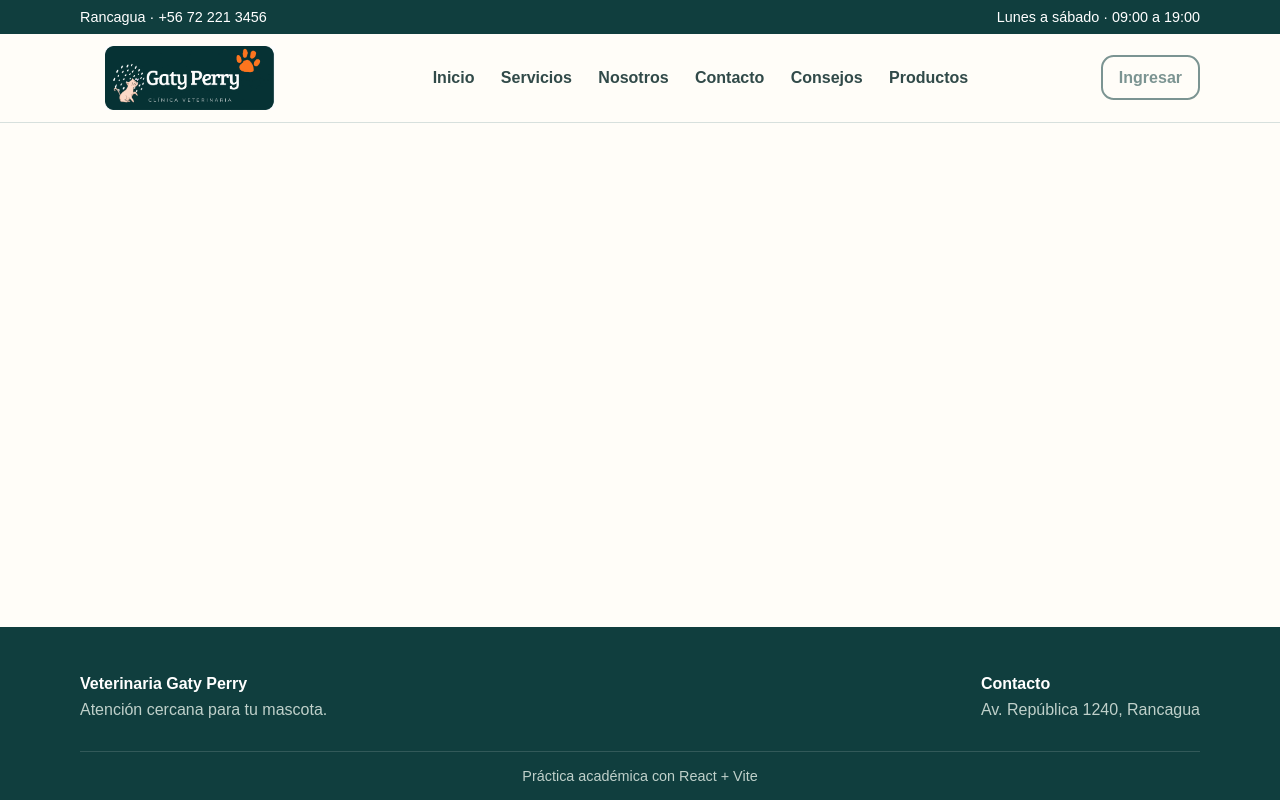
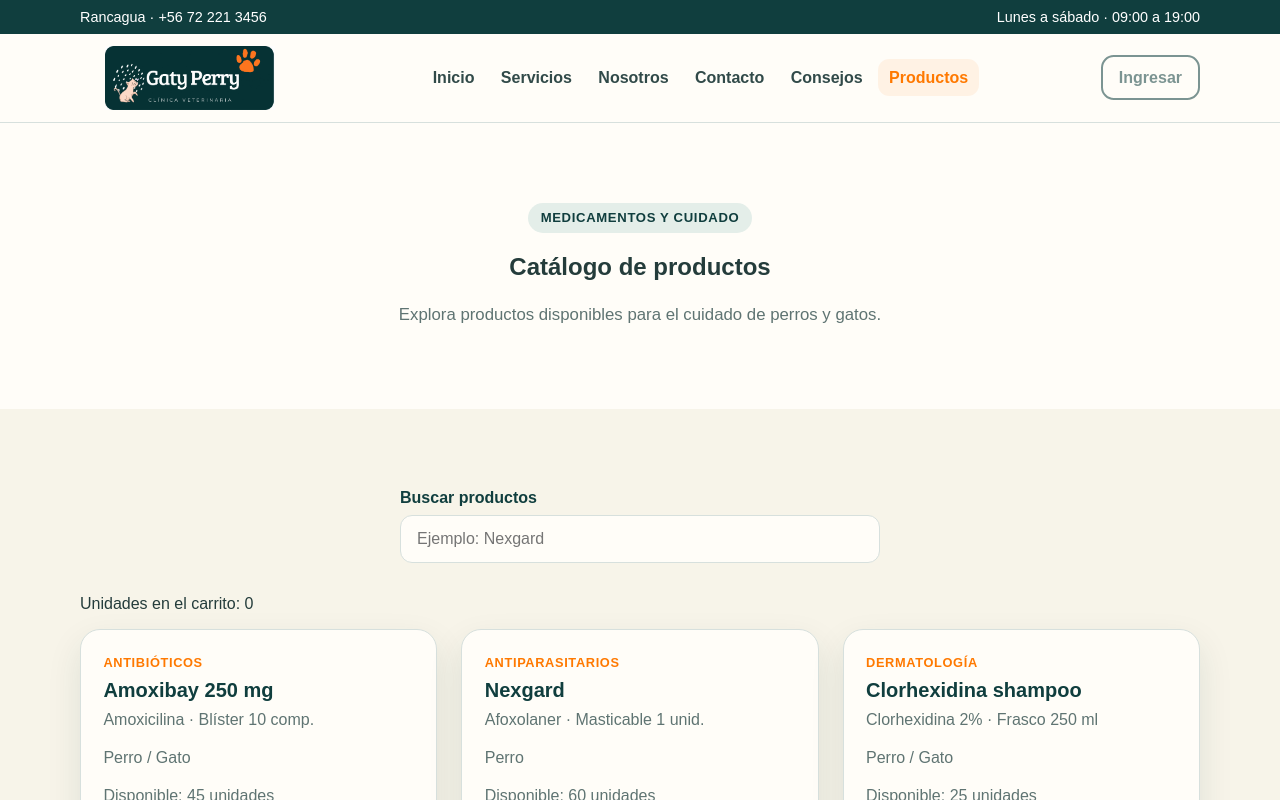
Before and after one commit to PatricioEspinozaG/VeterinariaGatyPerry, a React (Vite) app in the folder frontend-react/: page /productos in a window 1280 px wide. Shown: the top 800 px of the page. Built offline with nearby package versions, Linux system fonts and the light colour scheme.

Commit message:
feat: agregar catálogo y carrito inicial

```diff
--- a/frontend-react/src/App.jsx
+++ b/frontend-react/src/App.jsx
@@ -6,6 +6,8 @@ import Services from './pages/Services.jsx'
 import Nosotros from './pages/Nosotros.jsx'
 import Contacto from './pages/Contacto.jsx'
 import Consejos from './pages/Consejos.jsx'
+import NoEncontrado from './pages/NoEncontrado.jsx'
+import Productos from './pages/Productos.jsx'
 import './styles/app.css'
 
 function App() {
@@ -20,6 +22,8 @@ function App() {
           <Route path="/nosotros" element={<Nosotros />} />
           <Route path="/contacto" element={<Contacto />} />
           <Route path="/consejos" element={<Consejos />} />
+          <Route path="*" element={<NoEncontrado />} />
+          <Route path="/productos" element={<Productos />} />
         </Routes>
       </main>
 
--- a/frontend-react/src/components/Header.jsx
+++ b/frontend-react/src/components/Header.jsx
@@ -38,7 +38,9 @@ function Header() {
             Consejos
           </NavLink>
 
-          <a href="/#productos">Productos</a>
+          <NavLink to="/productos">
+            Productos
+          </NavLink>
         </nav>
 
           <button
--- /dev/null
+++ b/frontend-react/src/components/ProductCard.jsx
@@ -0,0 +1,41 @@
+function ProductCard({ product, onAddToCart }) {
+  const formattedPrice = new Intl.NumberFormat('es-CL', {
+    style: 'currency',
+    currency: 'CLP',
+  }).format(product.price)
+
+  const stockMessage =
+    product.stock > 0
+      ? `Disponible: ${product.stock} unidades`
+      : 'Agotado'
+
+  return (
+    <article className="service-card product-card">
+      <div className="service-card-body">
+        <span className="service-category">{product.category}</span>
+
+        <h3>{product.name}</h3>
+
+        <p>
+          {product.activeIngredient} · {product.presentation}
+        </p>
+
+        <p>{product.species}</p>
+
+        <p>{stockMessage}</p>
+
+        <strong className="service-price">{formattedPrice}</strong>
+
+        <button
+          className="button button-primary"
+          type="button"
+          onClick={() => onAddToCart(product)}
+        >
+          Agregar al carrito
+        </button>
+      </div>
+    </article>
+  )
+}
+
+export default ProductCard
--- /dev/null
+++ b/frontend-react/src/data/products.js
@@ -0,0 +1,35 @@
+export const products = [
+  {
+    code: 'ME001',
+    category: 'Antibióticos',
+    name: 'Amoxibay 250 mg',
+    activeIngredient: 'Amoxicilina',
+    presentation: 'Blíster 10 comp.',
+    species: 'Perro / Gato',
+    stock: 45,
+    criticalStock: 10,
+    price: 4200,
+  },
+  {
+    code: 'ME004',
+    category: 'Antiparasitarios',
+    name: 'Nexgard',
+    activeIngredient: 'Afoxolaner',
+    presentation: 'Masticable 1 unid.',
+    species: 'Perro',
+    stock: 60,
+    criticalStock: 15,
+    price: 9500,
+  },
+  {
+    code: 'ME011',
+    category: 'Dermatología',
+    name: 'Clorhexidina shampoo',
+    activeIngredient: 'Clorhexidina 2%',
+    presentation: 'Frasco 250 ml',
+    species: 'Perro / Gato',
+    stock: 25,
+    criticalStock: 6,
+    price: 8900,
+  },
+]
--- a/frontend-react/src/pages/Home.jsx
+++ b/frontend-react/src/pages/Home.jsx
@@ -1,6 +1,7 @@
 import heroImage from '../assets/veterinaria-hero.png'
 import ServiceCard from '../components/ServiceCard.jsx'
 import StatItem from '../components/StatItem.jsx'
+import { Link } from 'react-router'
 import { featuredServices, stats } from '../data/homeData.js'
 
 function Home() {
@@ -23,9 +24,9 @@ function Home() {
               <a className="button button-primary" href="#servicios">
                 Conocer servicios
               </a>
-              <a className="button button-secondary" href="#productos">
-                Ver productos
-              </a>
+              <Link className="button button-secondary" to="/productos">
+              Ver productos
+              </Link>
             </div>
           </div>
 
--- /dev/null
+++ b/frontend-react/src/pages/NoEncontrado.jsx
@@ -0,0 +1,13 @@
+import { Link } from 'react-router'
+
+function NoEncontrado() {
+  return (
+    <main>
+      <h1>¡Ups! No encontramos esta página</h1>
+      <p>Puede que la dirección haya cambiado o esté escrita incorrectamente.</p>
+      <Link to="/">Volver al inicio</Link>
+    </main>
+  )
+}
+
+export default NoEncontrado
--- /dev/null
+++ b/frontend-react/src/pages/Productos.jsx
@@ -0,0 +1,82 @@
+import { useState } from 'react'
+import PageHero from '../components/PageHero.jsx'
+import ProductCard from '../components/ProductCard.jsx'
+import { products } from '../data/products.js'
+
+function Productos() {
+  const [searchTerm, setSearchTerm] = useState('')
+  const [cart, setCart] = useState([])
+
+  const filteredProducts = products.filter((product) => {
+    const productInfo =
+      `${product.name} ${product.category} ${product.activeIngredient}`.toLowerCase()
+
+    return productInfo.includes(searchTerm.trim().toLowerCase())
+  })
+
+  function handleAddToCart(product) {
+    setCart((currentCart) => {
+      const existingItem = currentCart.find(
+        (item) => item.code === product.code,
+      )
+
+      if (existingItem) {
+        return currentCart.map((item) =>
+          item.code === product.code
+            ? { ...item, quantity: item.quantity + 1 }
+            : item,
+        )
+      }
+
+      return [...currentCart, { code: product.code, quantity: 1 }]
+    })
+  }
+
+  const cartQuantity = cart.reduce(
+    (total, item) => total + item.quantity,
+    0,
+  )
+
+  return (
+    <>
+      <PageHero
+        eyebrow="Medicamentos y cuidado"
+        title="Catálogo de productos"
+        description="Explora productos disponibles para el cuidado de perros y gatos."
+      />
+
+      <section className="services-section">
+        <div className="container">
+          <div className="product-search">
+            <label htmlFor="buscarProducto">Buscar productos</label>
+            <input
+              id="buscarProducto"
+              type="search"
+              value={searchTerm}
+              onChange={(event) => setSearchTerm(event.target.value)}
+              placeholder="Ejemplo: Nexgard"
+            />
+          </div>
+
+          <p>Unidades en el carrito: {cartQuantity}</p>
+
+          <div className="services-grid product-grid">
+            {filteredProducts.length > 0 ? (
+              filteredProducts.map((product) => (
+                <ProductCard
+                  key={product.code}
+                  product={product}
+                  onAddToCart={handleAddToCart}
+                />
+              ))
+            ) : (
+              <p>No se encontraron productos.</p>
+            )}
+          </div>
+        </div>
+      </section>
+    </>
+  )
+}
+
+export default Productos
--- a/frontend-react/src/styles/app.css
+++ b/frontend-react/src/styles/app.css
@@ -531,3 +531,34 @@
   background: #dcede4;
   font-weight: 700;
 }
+
+.product-search {
+  display: grid;
+  gap: 0.5rem;
+  width: min(480px, 100%);
+  margin: 0 auto 2rem;
+}
+
+.product-search label {
+  color: var(--petroleo);
+  font-weight: 700;
+}
+
+.product-search input {
+  width: 100%;
+  min-height: 48px;
+  padding: 0.8rem 1rem;
+  border: 1px solid var(--linea);
+  border-radius: 0.75rem;
+  color: var(--petroleo);
+  background: var(--blanco);
+}
+
+.product-search input:focus {
+  border-color: var(--naranja);
+  outline: 3px solid rgba(255, 121, 0, 0.15);
+}
+
+.product-grid {
+  margin-top: 0;
+}
```
